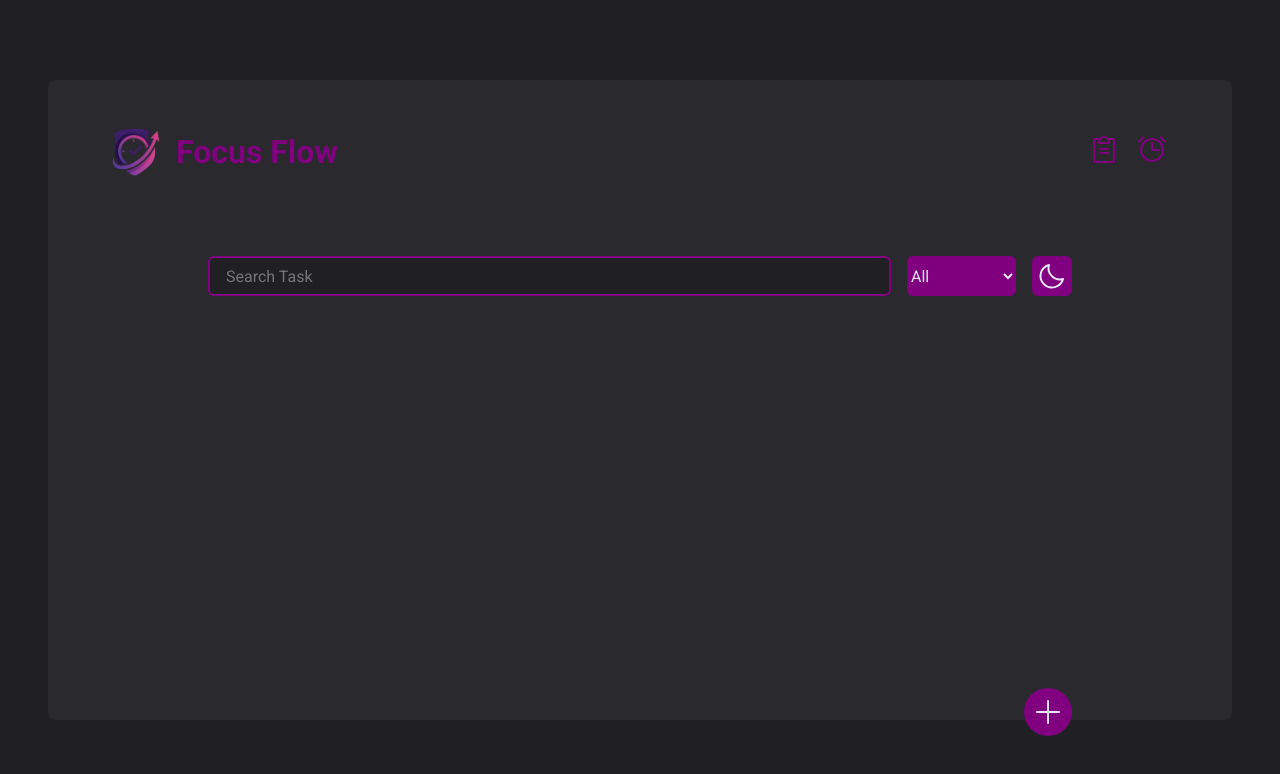
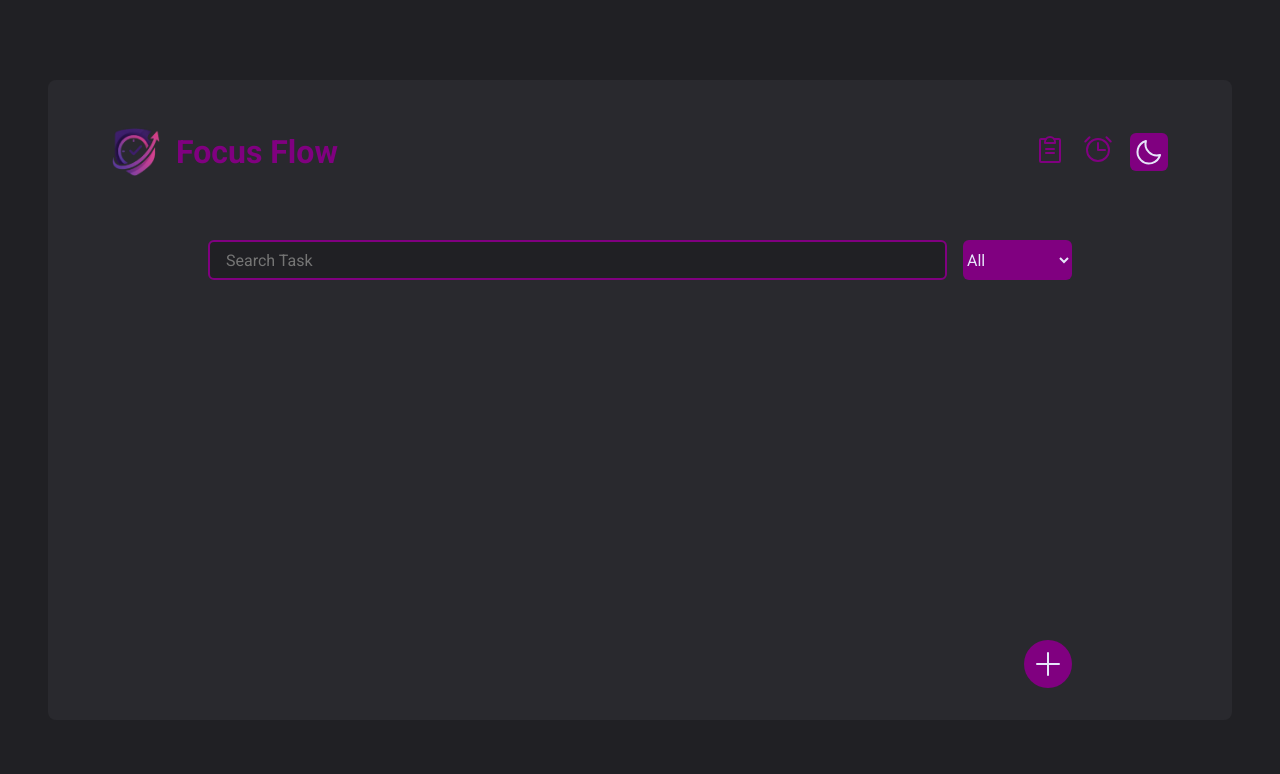
Before and after one commit to DevCarlos779/FocusFlow, a React (Vite) app: page / in a window 1280 px wide. Shown: the top 774 px of the page. Built offline with nearby package versions, Linux system fonts and the light colour scheme.

Commit message:
Fazendo alterações no layout

```diff
--- a/src/components/Header/index.tsx
+++ b/src/components/Header/index.tsx
@@ -1,10 +1,22 @@
-import { Alarm, ClipboardText } from "phosphor-react";
+import { Alarm, ClipboardText, Moon, Sun } from "phosphor-react";
 import { NavLink } from "react-router-dom";
 import { HeaderContainer, LogoContainer, NavIconsConteiner } from "./styles";
 import Logo from "../../assets/Logo_FocusFlow.png"
+import { useContext, useState } from "react";
+import { ThemeContext } from "../../contexts/ThemeContext";
 
 
 export function Header() {
+
+    const {toggleTheme} = useContext(ThemeContext);
+
+    const [themeDark, setThemeDark] = useState(true)
+
+    function handleModifyTheme() {
+        setThemeDark((prev) => !prev);
+        toggleTheme();
+    }
+
     return(
         <HeaderContainer>
             <LogoContainer>
@@ -20,6 +32,14 @@ export function Header() {
                 <NavLink to="/timer" title="To Do List">
                     <Alarm size={32} className="LinkToDoList" />
                 </NavLink>
+
+                <button onClick={handleModifyTheme}>
+                    {themeDark == true ?
+                        <Moon size={32} />
+                        :
+                        <Sun size={32} />
+                    }
+                </button>
             </NavIconsConteiner>
 
 
--- a/src/components/Header/styles.ts
+++ b/src/components/Header/styles.ts
@@ -7,9 +7,13 @@ export const HeaderContainer = styled.header`
     flex-flow: row wrap;
     justify-content: space-between;
 
-    margin-bottom: 1rem;
 
     color: ${props => props.theme["purple-700"]};
+
+    @media (max-width: 950px) {
+        margin-bottom: 3rem;
+
+    }
 
     @media (max-width: 600px) {
         gap: 1rem;
@@ -72,4 +76,22 @@ export const NavIconsConteiner = styled.div`
         }
     }
 
+    button {
+        padding: 0.2rem;
+        border-radius: 6px;
+        border: 0;
+        background-color: ${props => props.theme["purple-700"]};
+        color: ${(props) => props.theme["buttons-text-color"]};
+        display: flex;
+        align-items: center;
+        justify-content: center;
+        cursor: pointer;
+        transition: background-color 0.2s;
+    }
+
+    button:hover {
+        background-color: ${(props) => props.theme["purple-500"]};
+    }
+
+
 `;
--- a/src/components/Footer/index.tsx
+++ b/src/pages/ToDoList/components/Footer/index.tsx
@@ -1,7 +1,7 @@
 import { Plus } from "phosphor-react";
 import { CreateNewTaskButton, FooterContainer } from "./styles";
 import * as Dialog from "@radix-ui/react-dialog";
-import { NewTaskModal } from "../NewTaskModal";
+import { NewTaskModal } from "../../../../components/NewTaskModal";
 
 export function Footer() {
     return (
--- a/src/components/Footer/styles.ts
+++ b/src/pages/ToDoList/components/Footer/styles.ts
@@ -3,9 +3,11 @@ import styled from "styled-components";
 export const FooterContainer = styled.footer`
     margin-top: 1rem;
     width: 100%;
-    padding: 0 3rem;
+    padding: 2rem 3rem;
+    position: relative;
     display: flex;
-    align-items: center;
+    flex: 1;
+    align-items: flex-end;
     justify-content: flex-end;
 
     @media (max-width: 950px) {
--- a/src/pages/ToDoList/index.tsx
+++ b/src/pages/ToDoList/index.tsx
@@ -1,10 +1,8 @@
-import { Moon, Sun } from "phosphor-react";
 import { ListContainer, ListTasksContainer, SearchTaskContainer } from "./styles";
 import { useContext, useEffect, useState } from "react";
 import { Task } from "./components/Task";
-import { Footer } from "../../components/Footer";
+import { Footer } from "./components/Footer";
 import { TasksContext } from "../../contexts/TasksContext";
-import { ThemeContext } from "../../contexts/ThemeContext";
 
 interface Task {
     name: string;
@@ -13,10 +11,10 @@ interface Task {
 
 export function ToDoList() {
 
-    const {toggleTheme} = useContext(ThemeContext);
+
     const {tasks, filteredTasks, filterTaskForState, filterTaskForName} = useContext(TasksContext);
 
-    const [themeDark, setThemeDark] = useState(true)
+
     const [isFiltered, setIsFiltered] = useState(false)
     const [valueInputSearch, setValueInputSearch] = useState("")
     const [stateTasksFiltered, setStateTasksFiltered] = useState<"all" | "complete" | "incomplete">("all");
@@ -57,10 +55,7 @@ export function ToDoList() {
 
     }
 
-    function handleModifyTheme() {
-        setThemeDark((prev) => !prev);
-        toggleTheme();
-    }
+
 
     return (
         <ListContainer>
@@ -71,13 +66,7 @@ export function ToDoList() {
                     <option value="complete">Completes</option>
                     <option value="incomplete">Incompletes</option>
                 </select>
-                <button onClick={handleModifyTheme}>
-                    {themeDark == true ?
-                        <Moon size={32} />
-                        :
-                        <Sun size={32} />
-                    }
-                </button>
+
             </SearchTaskContainer>
 
             <ListTasksContainer>
--- a/src/pages/ToDoList/styles.ts
+++ b/src/pages/ToDoList/styles.ts
@@ -40,46 +40,25 @@ export const SearchTaskContainer = styled.div`
         border: 0;
         color: ${(props) => props.theme["buttons-text-color"]};
         cursor: pointer;
+        max-width: 100%;
+        box-sizing: border-box;
+        overflow: hidden;
+        text-overflow: ellipsis;
 
     }
 
-    button {
-        width: 2.5rem;
-        height: 2.5rem;
-        border-radius: 6px;
-        border: 0;
-        background-color: ${props => props.theme["purple-700"]};
-        color: ${(props) => props.theme["buttons-text-color"]};
-        display: flex;
-        align-items: center;
-        justify-content: center;
-        cursor: pointer;
-        transition: background-color 0.2s;
-    }
-
-    button:hover {
-        background-color: ${(props) => props.theme["purple-500"]};
+    option {
+        white-space: nowrap;
     }
 
     @media (max-width: 950px) {
         padding: 0;
     }
 
-    @media (max-width: 800px) {
-        input {
-            flex: none;
-            width: 100%;
-        }
 
-        select, button {
-            width: 48%;
-        }
+    @media (max-width: 450px) {
 
-    }
-
-    @media (max-width: 600px) {
-
-        select, button {
+        select {
             width: 100%;
 
         }
```
